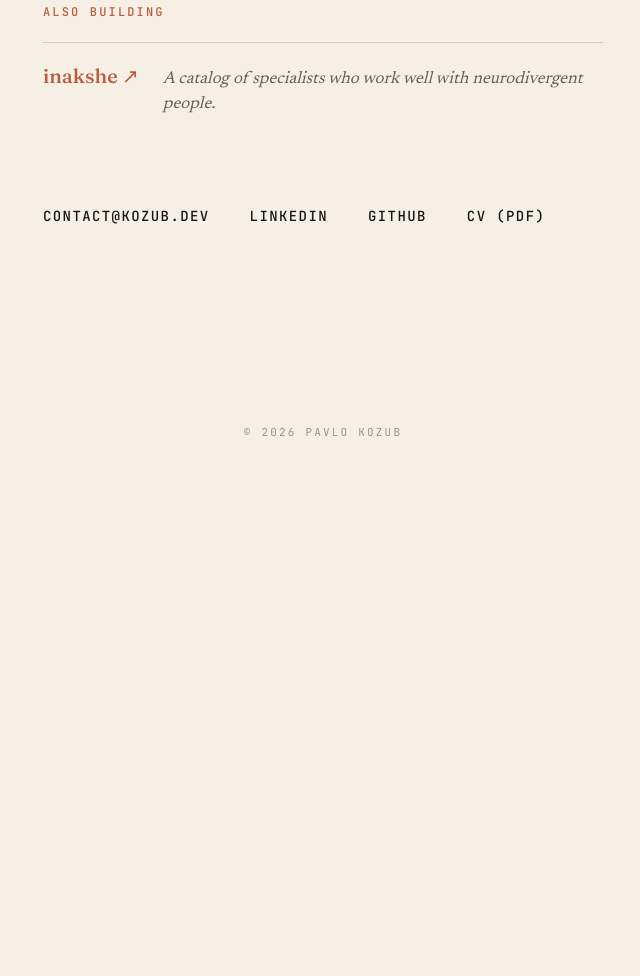
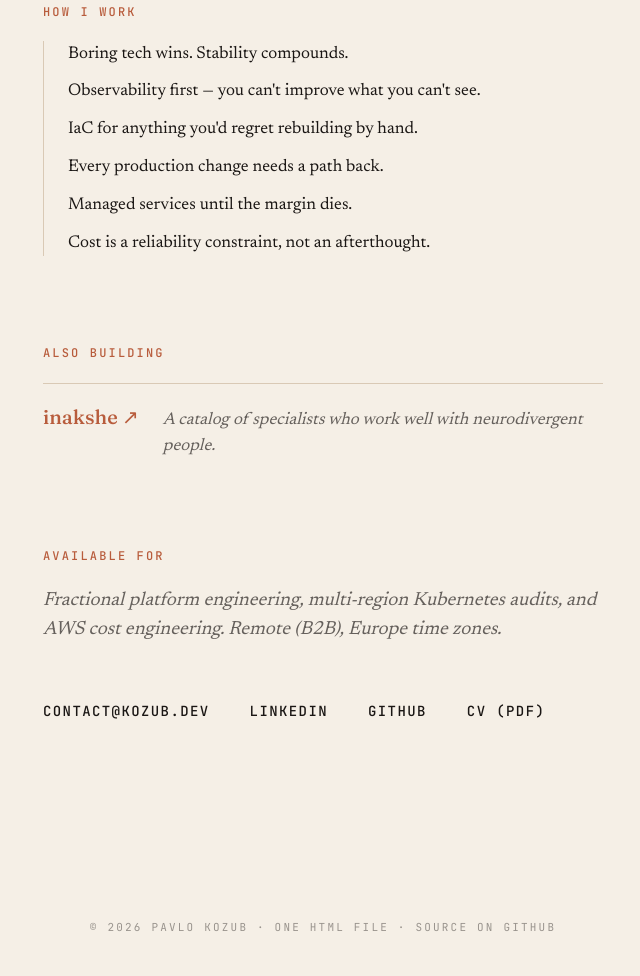
Before and after one commit to persononomo/kozub-dev, a plain HTML site: page index.html in a window 1280 px wide. Shown: the part 1435-2411 px from the top of the page, without its empty margins (317-957 px from the left). Before the commit the page ends 1916 px from the top, so only its background shows below. Drawn offline with Linux system fonts and the light colour scheme.

Commit message:
feat(landing): add Principles, Availability, longevity footer
- Principles ("How I work") — 6 one-line aphorisms between highlights and
  also-building, with a left-rule divider. Reader gets evidence first
  (highlights), then the worldview behind the evidence. Extends the
  about-paragraph's voice-finisher ("scales without drama…") into
  concrete beliefs. For B2B-consulting leads, this is a fit filter.
- Availability — one italic line right above the contact row stating what
  he's open to and the timezone/mode. Cuts the "are you even looking?"
  round-trip for recruiters/clients.
- Footer — add "One HTML file · source on GitHub" alongside the ©,
  reinforcing the handcrafted-not-templated signal (and surfacing the
  public repo).
- Shifted animation delays for also-building (580 → 640) and contact
  (720 → 760) to accommodate two new sections in the stagger.

Co-Authored-By: Claude Opus 4.7 (1M context) <noreply@anthropic.com>

```diff
--- a/index.html
+++ b/index.html
@@ -245,7 +245,9 @@
     }
 
     .worked-at .label,
-    .also-building .label {
+    .also-building .label,
+    .principles .label,
+    .availability .label {
       font-family: 'JetBrains Mono', ui-monospace, monospace;
       font-size: 12px;
       font-weight: 500;
@@ -304,10 +306,33 @@
       }
     }
 
+    /* — principles — */
+    .principles {
+      margin-bottom: 88px;
+      animation: rise 900ms cubic-bezier(0.16, 1, 0.3, 1) 580ms both;
+    }
+
+    .principles .rules {
+      list-style: none;
+      border-left: 1px solid var(--clay);
+      padding-left: 24px;
+    }
+
+    .principles .rules li {
+      font-size: 17px;
+      line-height: 1.52;
+      color: var(--ink);
+      font-variant-numeric: lining-nums;
+    }
+
+    .principles .rules li + li {
+      margin-top: 12px;
+    }
+
     /* — also building — */
     .also-building {
       margin-bottom: 88px;
-      animation: rise 900ms cubic-bezier(0.16, 1, 0.3, 1) 580ms both;
+      animation: rise 900ms cubic-bezier(0.16, 1, 0.3, 1) 640ms both;
     }
 
     .also-building .rows {
@@ -362,13 +387,27 @@
       color: var(--ink-soft);
     }
 
+    /* — availability — */
+    .availability {
+      margin-bottom: 56px;
+      animation: rise 900ms cubic-bezier(0.16, 1, 0.3, 1) 700ms both;
+    }
+
+    .availability .line {
+      font-family: 'Newsreader', Georgia, serif;
+      font-style: italic;
+      font-size: 19px;
+      line-height: 1.55;
+      color: var(--ink-soft);
+    }
+
     /* — contact — */
     .contact {
       display: flex;
       flex-wrap: wrap;
       gap: 22px 40px;
       margin-bottom: 96px;
-      animation: rise 900ms cubic-bezier(0.16, 1, 0.3, 1) 720ms both;
+      animation: rise 900ms cubic-bezier(0.16, 1, 0.3, 1) 760ms both;
     }
 
     .contact a {
@@ -418,6 +457,18 @@
       animation: rise 900ms cubic-bezier(0.16, 1, 0.3, 1) 860ms both;
     }
 
+    footer a {
+      color: var(--ink-muted);
+      text-decoration: none;
+      transition: color 240ms ease;
+    }
+
+    footer a:hover,
+    footer a:focus-visible {
+      color: var(--terracotta);
+      outline: none;
+    }
+
     /* — motion — */
     @keyframes rise {
       from { opacity: 0; transform: translateY(18px); }
@@ -440,7 +491,11 @@
       .hero { margin-bottom: 64px; }
       .hero h1 { font-size: clamp(44px, 12vw, 72px); }
       .hero .tagline { font-size: 21px; }
-      .about, .highlights, .worked-at, .also-building { margin-bottom: 64px; }
+      .about, .highlights, .worked-at, .also-building, .principles { margin-bottom: 64px; }
+      .availability { margin-bottom: 48px; }
+      .principles .rules { padding-left: 20px; }
+      .principles .rules li { font-size: 16px; }
+      .availability .line { font-size: 17px; }
       .highlights li { grid-template-columns: 52px 1fr; gap: 16px; padding: 22px 0 20px; }
       .highlights .num { font-size: 24px; }
       .highlights .text { font-size: 16px; }
@@ -516,12 +571,29 @@
       </ol>
     </section>
 
+    <section class="principles" aria-label="How I work">
+      <p class="label">How I work</p>
+      <ol class="rules">
+        <li>Boring tech wins. Stability compounds.</li>
+        <li>Observability first — you can't improve what you can't see.</li>
+        <li>IaC for anything you'd regret rebuilding by hand.</li>
+        <li>Every production change needs a path back.</li>
+        <li>Managed services until the margin dies.</li>
+        <li>Cost is a reliability constraint, not an afterthought.</li>
+      </ol>
+    </section>
+
     <section class="also-building" aria-label="Also building">
       <p class="label">Also building</p>
       <div class="rows">
         <a href="https://inakshe.com/" target="_blank" rel="me noopener noreferrer">inakshe ↗</a>
         <p class="descriptor">A catalog of specialists who work well with neurodivergent people.</p>
       </div>
+    </section>
+
+    <section class="availability" aria-label="Availability">
+      <p class="label">Available for</p>
+      <p class="line">Fractional platform engineering, multi-region Kubernetes audits, and AWS cost engineering. Remote (B2B), Europe time zones.</p>
     </section>
 
     <section class="contact" aria-label="Contact">
@@ -532,6 +604,6 @@
     </section>
   </main>
 
-  <footer>© 2026 Pavlo Kozub</footer>
+  <footer>© 2026 Pavlo Kozub · One HTML file · <a href="https://github.com/persononomo/kozub-dev" target="_blank" rel="noopener noreferrer">source on GitHub</a></footer>
 </body>
 </html>
```
